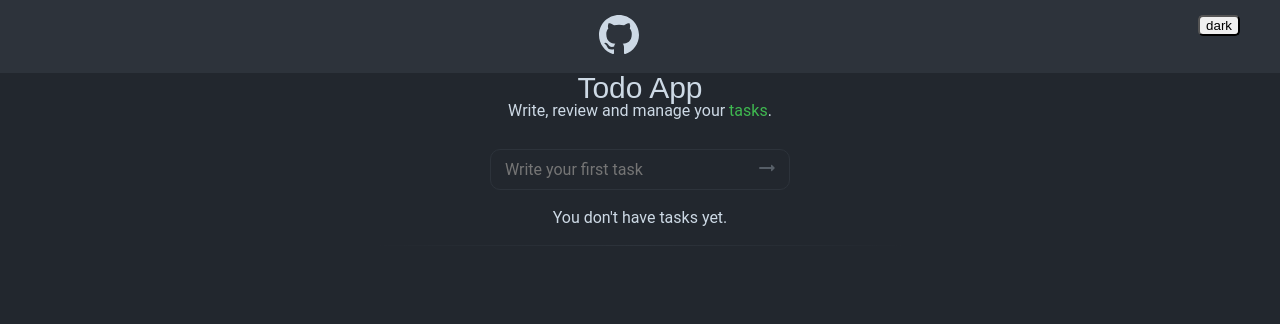
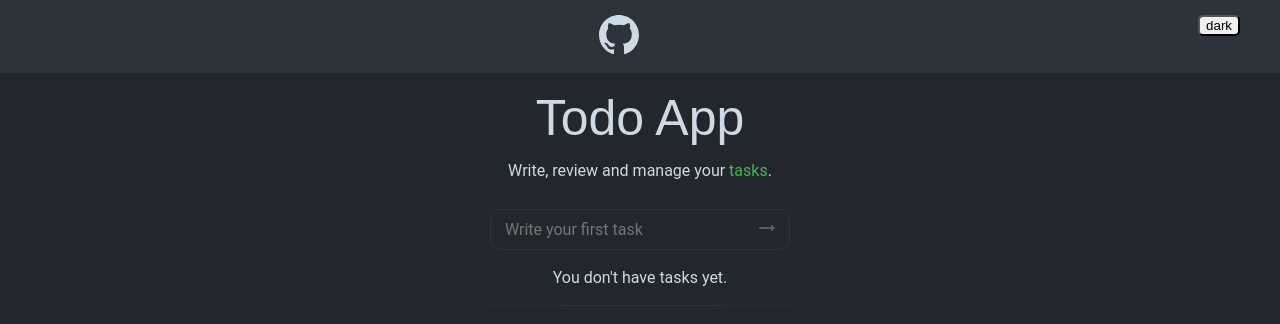
Before and after one commit to mediocreuser/todo, a React (Create React App) app: page / in a window 1280 px wide. Shown: the top 324 px of the page. Built offline with nearby package versions, Linux system fonts and the light colour scheme; what webfontloader would draw is missing.

Commit message:
Complete Header Component

```diff
--- a/src/components/Header/Header.jsx
+++ b/src/components/Header/Header.jsx
@@ -1,19 +1,35 @@
 import React from 'react'
 import styled from 'styled-components'
+import { useSelector } from 'react-redux'
 
 const Header = () => {
+	const count = useSelector(({ count }) => count)
+
 	return (
-		<header>
-			<h1>Todo App</h1>
+		<HeaderContainer count={count}>
+			<Title>Todo App</Title>
 			<div>
-				Write, review and manage your <Span>tasks</Span>.
+				Write, review and manage your <span>tasks</span>.
 			</div>
-		</header>
+		</HeaderContainer>
 	)
 }
 
-const Span = styled.span`
-	color: ${({ theme }) => theme.lightGreen};
+const HeaderContainer = styled.header`
+	overflow: hidden;
+
+	${({ count }) =>
+		!count
+			? `animation: scaleOut 0.5s ease-out forwards;`
+			: `animation: scaleIn 0.5s ease-out forwards;`}
+
+	span {
+		color: ${({ theme }) => theme.lightGreen};
+	}
+`
+
+const Title = styled.h1`
+	padding: 20px;
 `
 
 export default Header
--- a/src/components/Task/Controls.jsx
+++ b/src/components/Task/Controls.jsx
@@ -5,11 +5,11 @@ import { removeTask } from '../../redux/reducer'
 
 import styled from 'styled-components'
 
-const Controls = ({ setEditMode, id }) => {
+const Controls = ({ setEditMode, id, editMode }) => {
 	const dispatch = useDispatch()
 
 	return (
-		<ControlsContainer>
+		<ControlsContainer editMode={editMode}>
 			<button onClick={() => setEditMode(true)}>
 				<span className="material-icons btn btn-edit">edit_note</span>
 			</button>
@@ -21,6 +21,10 @@ const Controls = ({ setEditMode, id }) => {
 }
 
 const ControlsContainer = styled.div`
+	.btn-edit {
+		color: ${({ editMode, theme }) => editMode && theme.yellow};
+	}
+
 	display: flex;
 	flex-direction: column;
 	justify-content: space-between;
--- a/src/components/Task/Task.jsx
+++ b/src/components/Task/Task.jsx
@@ -24,7 +24,7 @@ const Task = React.memo(({ task }) => {
 				</div>
 				<Date date={task.date} />
 			</div>
-			<Controls setEditMode={setEditMode} id={task.id} />
+			<Controls editMode={editMode} setEditMode={setEditMode} id={task.id} />
 		</TaskContainer>
 	)
 })
--- a/src/theme/global.js
+++ b/src/theme/global.js
@@ -4,7 +4,7 @@ import WebFont from 'webfontloader'
 
 WebFont.load({
 	google: {
-		families: ['JetBrains Mono', 'Roboto'],
+		families: ['Roboto', 'Share Tech Mono'],
 	},
 })
 
@@ -30,8 +30,6 @@ export const GlobalStyles = createGlobalStyle`
     word-break: break-word;
 
     background: ${({ theme }) => theme.body};
-
-    // transition: all 0.25s linear;
   }
 
   ul,
@@ -42,8 +40,8 @@ export const GlobalStyles = createGlobalStyle`
   }
 
   h1 {
-    font-family: 'JetBrains Mono', sans-serif;
-    font-size: 30px;
+    font-family: 'Share Tech Mono', sans-serif;
+    font-size: 50px;
   }
 
   .App {
@@ -100,4 +98,26 @@ export const GlobalStyles = createGlobalStyle`
       }
     }
   }
+
+  	@keyframes scaleIn {
+		from {
+			max-height: 106px;
+			opacity: 1;
+		}
+		to {
+			max-height: 0;
+			opacity: 0;
+		}
+	}
+
+	@keyframes scaleOut {
+		from {
+			max-height: 0;
+			opacity: 0;
+		}
+		to {
+			max-height: 106px;
+			opacity: 1;
+		}
+	}
 `
```
